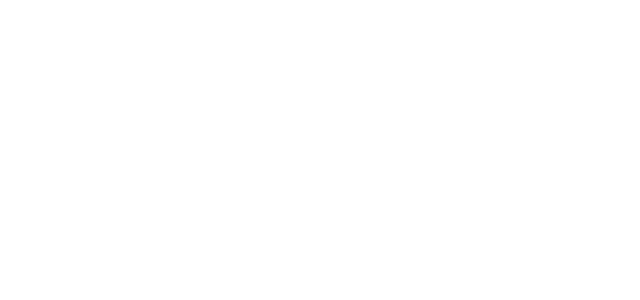
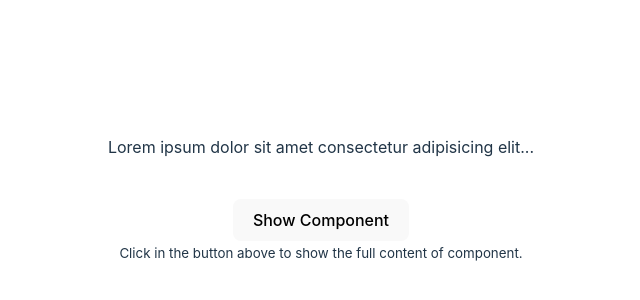
Before and after one commit to Maiquinho/react-lab, a React (Vite) app: page / in a window 1280 px wide. Shown: the part 220-520 px from the top of the page, without its empty margins (319-959 px from the left). Built offline with nearby package versions, Linux system fonts and the light colour scheme.

Commit message:
conditional component (text example)

```diff
--- a/src/App.css
+++ b/src/App.css
@@ -4,3 +4,15 @@
   padding: 2rem;
   text-align: center;
 }
+
+.conditional-component {
+  margin: 40px 0;
+}
+
+button {
+  margin: 2 0px 0;
+}
+
+small {
+  display: block;
+}
--- a/src/App.tsx
+++ b/src/App.tsx
@@ -1,9 +1,14 @@
+import { ConditionalComponent } from './components/ConditionalComponent'
+
 import './App.css'
+
 
 export default function App() {
 
   return (
     <div className="App">
+
+      <ConditionalComponent />
     </div>
   )
 }
--- /dev/null
+++ b/src/components/ConditionalComponent.tsx
@@ -0,0 +1,23 @@
+import { useState } from "react"
+
+export function ConditionalComponent(){
+    const [show, setShow] = useState(false);
+    const componentText = 'Lorem ipsum dolor sit amet consectetur adipisicing elit. Ad explicabo quisquam odit cum! Impedit laboriosam, necessitatibus sed, debitis ad unde quae natus porro quos minus, placeat quia perspiciatis vel ab.';
+
+
+    function handleTextComponent(){
+        setShow( !show );
+    }
+
+
+    return (
+        <div>
+            <div className="conditional-component">{ show ? componentText : 'Lorem ipsum dolor sit amet consectetur adipisicing elit...' }</div>
+
+            <button onClick={handleTextComponent}>Show Component</button>
+
+            <small>Click in the button above to show the full content of component.</small>
+        </div>
+
+    )
+}
```
